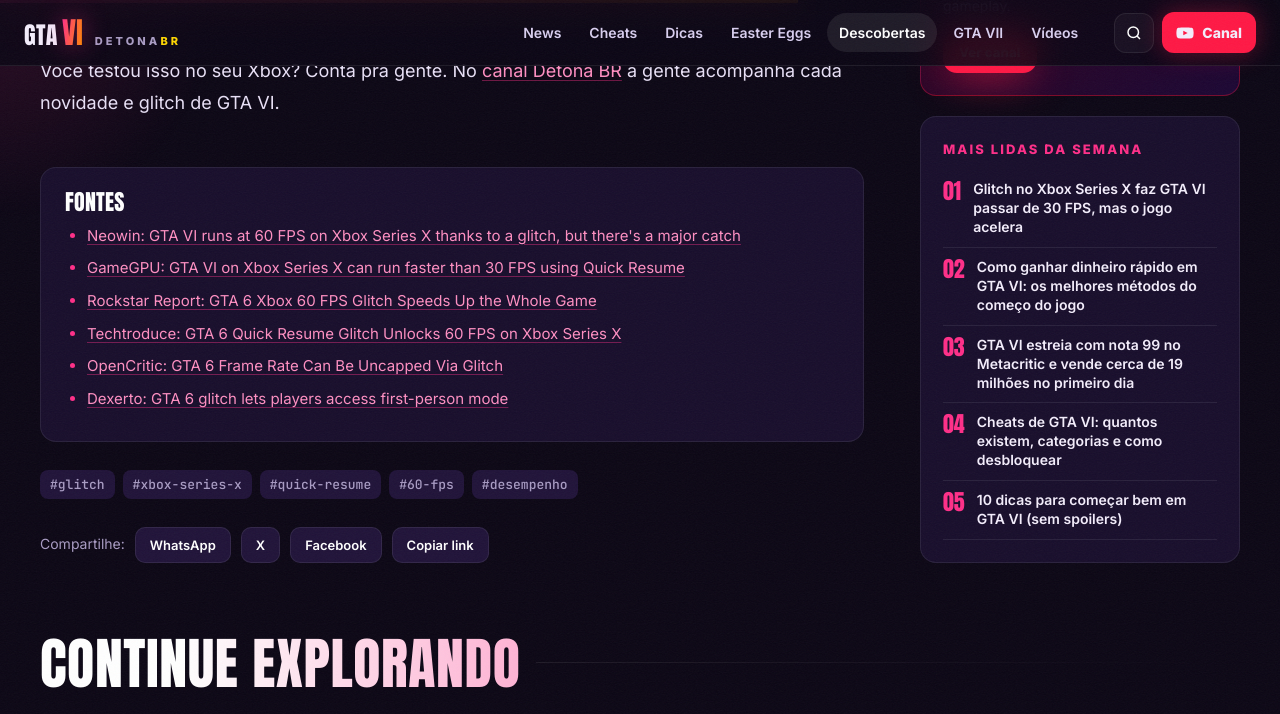
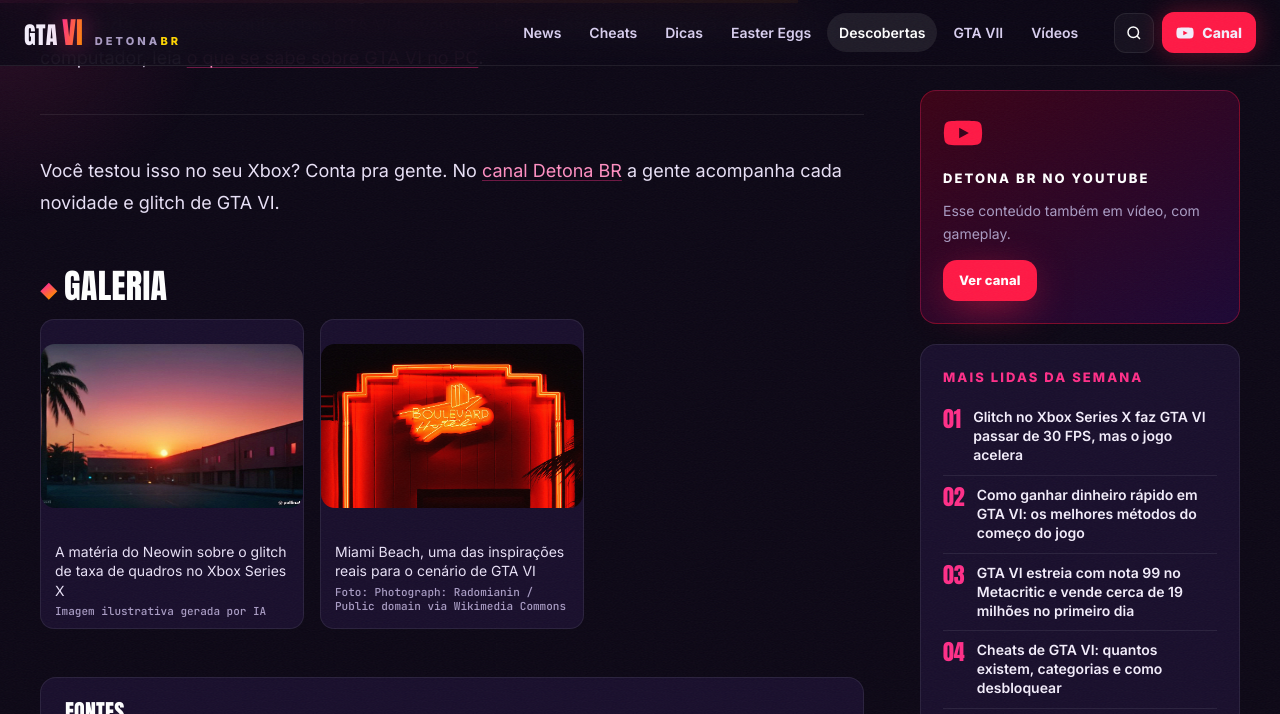
Before and after one commit to superaplicativos/gtavi, a Jekyll site: the page built from _posts/2026-11-22-gta-vi-xbox-glitch-quick-resume-60-fps.md, in a window 1280 px wide and 900 px high, scrolled down 3040 px, cut to the strip 0-714 px from the top of the window. Built offline with Jekyll 4.4.1, drawn with Linux system fonts in a browser that asks for light colours; some of the changed text lies outside the part shown.

Commit message:
img: capas e galerias automáticas

```diff
--- a/_posts/2026-11-22-gta-vi-xbox-glitch-quick-resume-60-fps.md
+++ b/_posts/2026-11-22-gta-vi-xbox-glitch-quick-resume-60-fps.md
@@ -2,6 +2,9 @@
 title: "Glitch no Xbox Series X faz GTA VI passar de 30 FPS, mas o jogo acelera"
 date: 2026-11-22 07:00:00 -0300
 categoria: descobertas
+cover: "/assets/img/posts/gta-vi-xbox-glitch-quick-resume-60-fps.webp"
+cover_credit: "Imagem: en.gamegpu.com"
+cover_credit_url: "https://en.gamegpu.com/news/igry/gta-vi-na-xbox-series-x-mozhno-zapustit-bystree-30-fps-cherez-quick-resume"
 featured: true
 especulacao: false
 cover_text: "60 FPS"
@@ -14,8 +17,13 @@ galeria:
   - pagina: "https://www.neowin.net/news/gta-vi-runs-at-60-fps-on-xbox-series-x-thanks-to-a-glitch-but-theres-a-major-catch/"
     fonte: "Neowin"
     legenda: "A matéria do Neowin sobre o glitch de taxa de quadros no Xbox Series X"
+    src: "/assets/img/posts/gta-vi-xbox-glitch-quick-resume-60-fps-1.jpg"
+    credito: "Imagem ilustrativa gerada por IA"
   - busca: "Miami Beach Ocean Drive"
     legenda: "Miami Beach, uma das inspirações reais para o cenário de GTA VI"
+    src: "/assets/img/posts/gta-vi-xbox-glitch-quick-resume-60-fps-2.jpg"
+    credito: "Foto: Photograph: Radomianin / Public domain via Wikimedia Commons"
+    credito_url: "https://commons.wikimedia.org/wiki/File:Boulevard_Hotel_(Neon_sign),_Miami_Beach.jpg"
 description: "Um jogador achou um glitch com o Quick Resume do Xbox Series X que destrava a taxa de quadros de GTA VI. Só tem um problema: o jogo inteiro fica em câmera rápida."
 tags: [glitch, xbox-series-x, quick-resume, 60-fps, desempenho]
 fontes:
```
Also changed, not shown: assets/img/posts/gta-vi-xbox-glitch-quick-resume-60-fps-1.jpg (added), assets/img/posts/gta-vi-xbox-glitch-quick-resume-60-fps-2.jpg (added), assets/img/posts/gta-vi-xbox-glitch-quick-resume-60-fps.webp (added).
